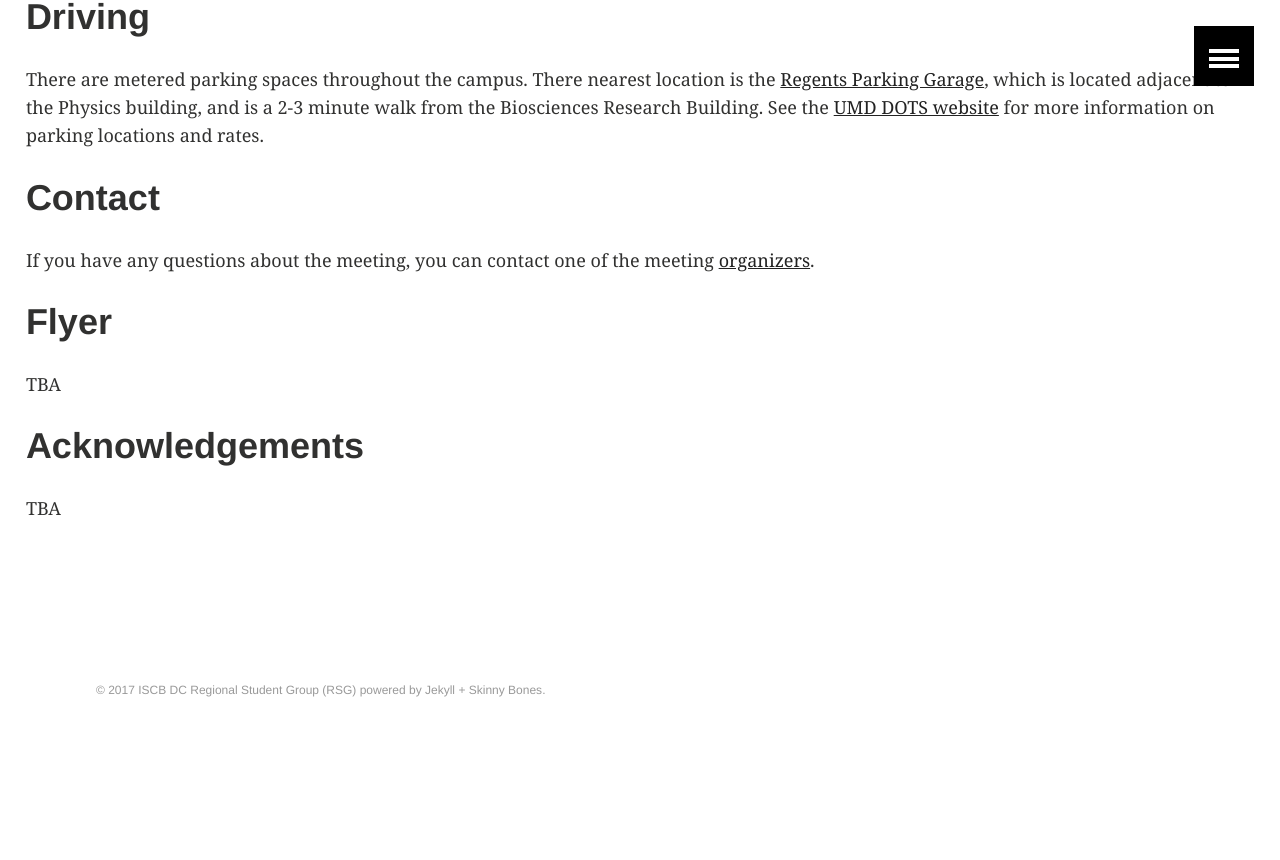
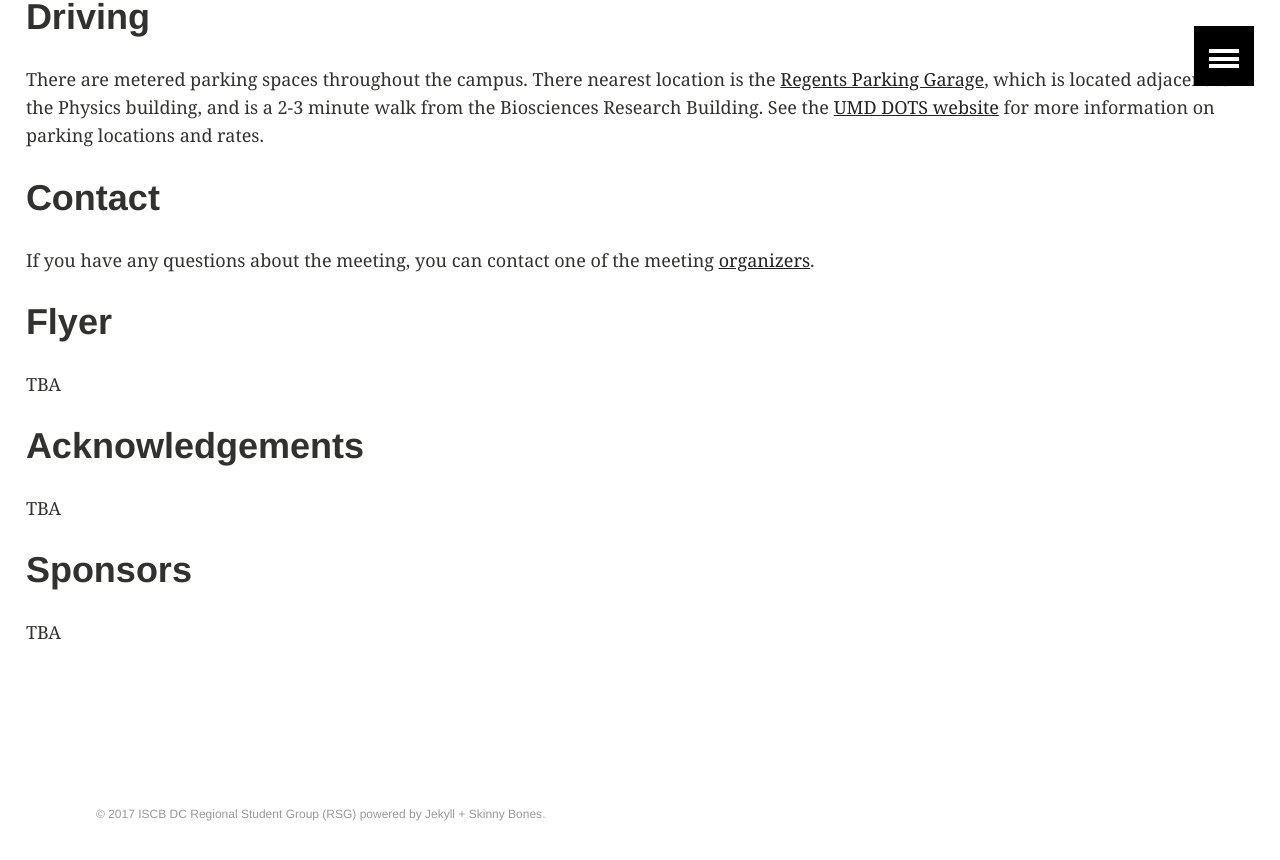
Before and after one commit to iscb-dc-rsg/iscb-dc-rsg.github.io, a Jekyll site: the page built from _pages/workshop2017.md, in a window 1280 px wide and 900 px high, scrolled down 2531 px. Shown: the top 860 px of the window. Built offline with Jekyll 4.4.1, drawn with Linux system fonts in a browser that asks for light colours; our own code applies the rules of GitHub Pages for plain Markdown files; before the commit the page ends 3307 px from its top, so only the background shows below that.

Commit message:
Update workshop2017.md

```diff
--- a/_pages/workshop2017.md
+++ b/_pages/workshop2017.md
@@ -71,7 +71,10 @@ If you have any questions about the meeting, you can contact one of the meeting
 
   TBA
 
-
 # Acknowledgements
 
 TBA
+
+# Sponsors
+
+TBA
```
